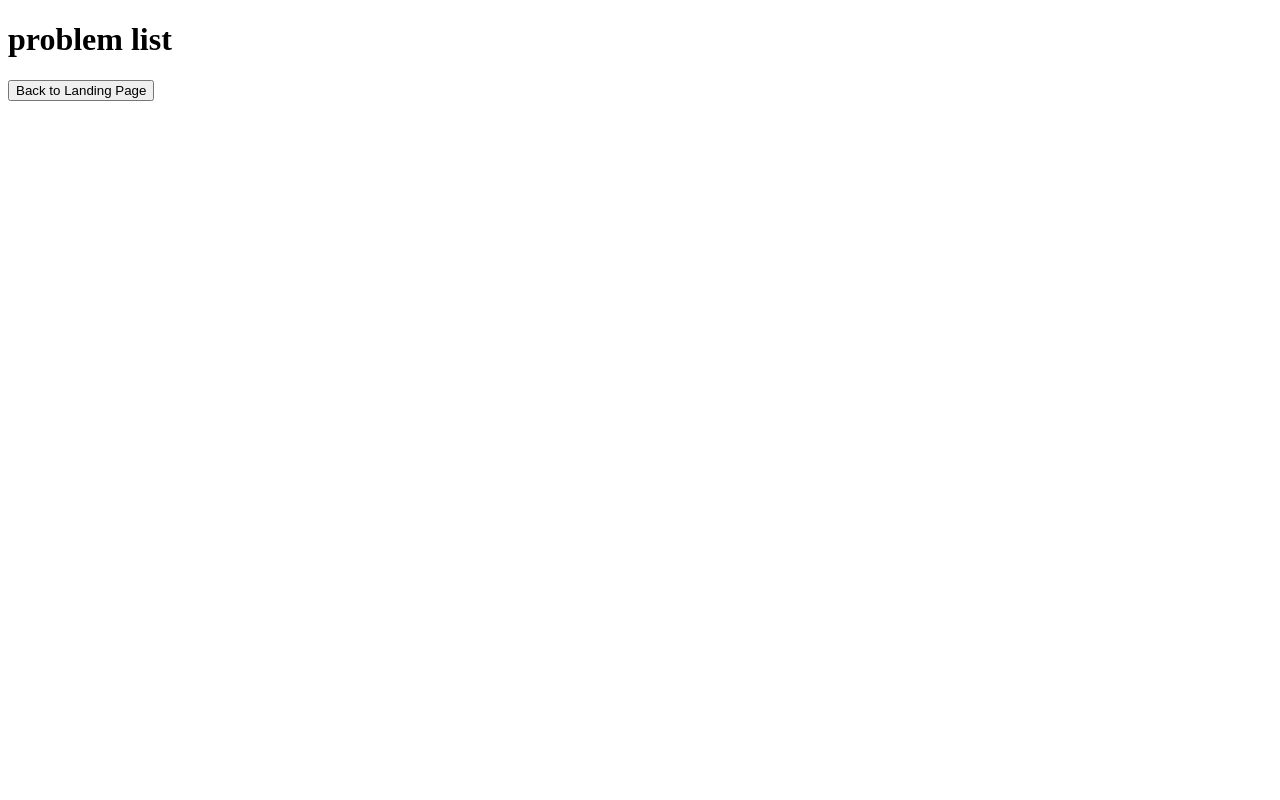
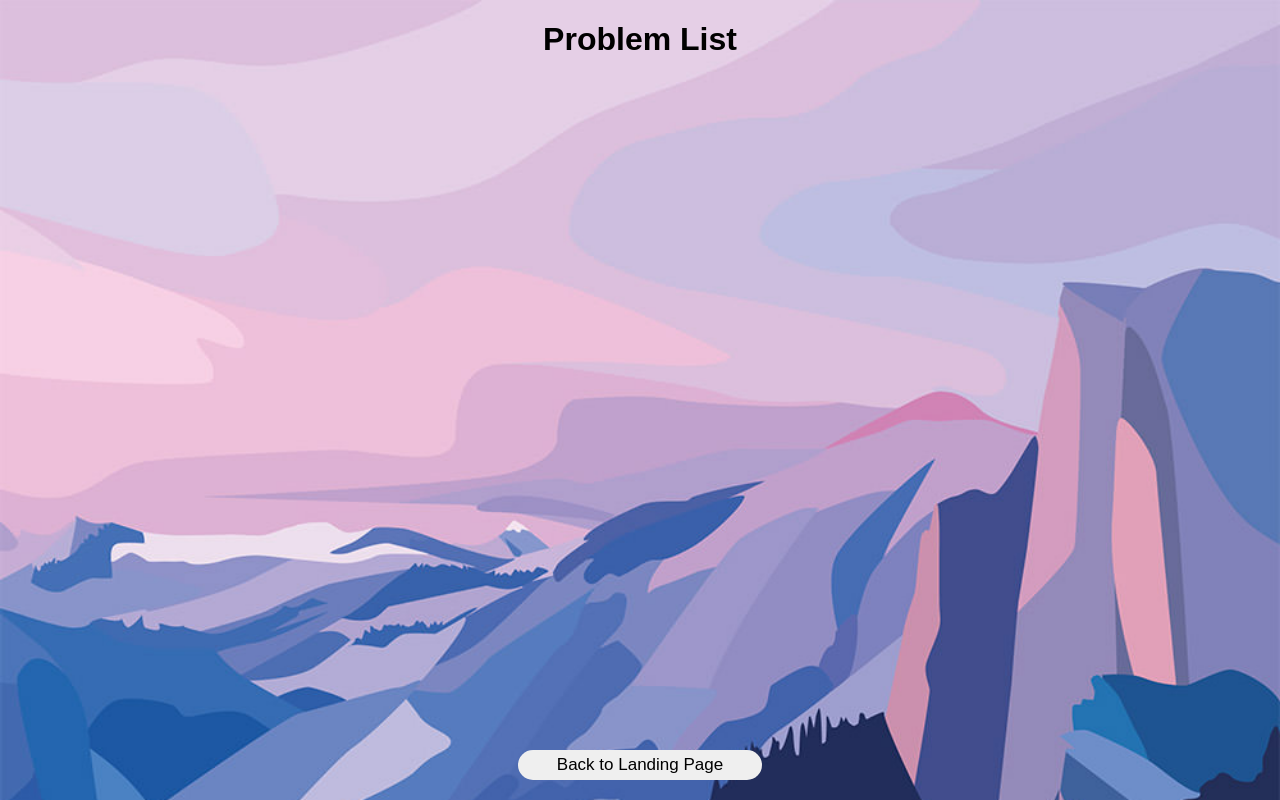
Before and after one commit to miles-phillips0/Amdocs-Hackathon-2022, a Flask app: page /problemList in a window 1280 px wide. Run offline with Flask 2, Linux system fonts and the light colour scheme; the visitor is signed in with stand-in values (Sample User, id 1); data that the repository does not hold is empty.

Commit message:
Style Problem Page

```diff
--- a/static/style.css
+++ b/static/style.css
@@ -281,3 +281,28 @@ body {
     font-family: sans-serif;
     font-size: 17px;
 }
+
+.problemListBody {
+    display: flex;
+    flex-direction: column;
+    background-image: url("bgimageActuallyFinal.jpg");
+    -webkit-background-size: cover;
+    background-repeat: no-repeat;
+}
+
+#footer {
+    flex: auto;
+    display: flex;
+    justify-content: center;
+    align-items: flex-end;
+    margin-bottom: 20px;
+}
+
+#footer input {
+    width: 244px;
+    height: 30px;
+    border-radius: 20px;
+    border: none;
+    font-family: sans-serif;
+    font-size: 17px;
+}
--- a/templates/problemList.html
+++ b/templates/problemList.html
@@ -1,12 +1,12 @@
 <!DOCTYPE html>
 <html>
-    <body>
+    <head>
+        <link rel="stylesheet" href="../static/style.css">
+    </head>
+    <body class="problemListBody">
         <h1>
-            problem list
+            Problem List
         </h1>
-        <form method="POST" action="/problemList">
-            <input type="submit" value="Back to Landing Page">
-        </form>
         <o1>
             {%for i in range(0,len_problems)%}
             <li>
@@ -15,4 +15,9 @@
             {%endfor%}
         </o1>
     </body>
+    <div id="footer">
+        <form method="POST" action="/problemList">
+            <input type="submit" value="Back to Landing Page">
+        </form>
+    </div>
 </html>
```
